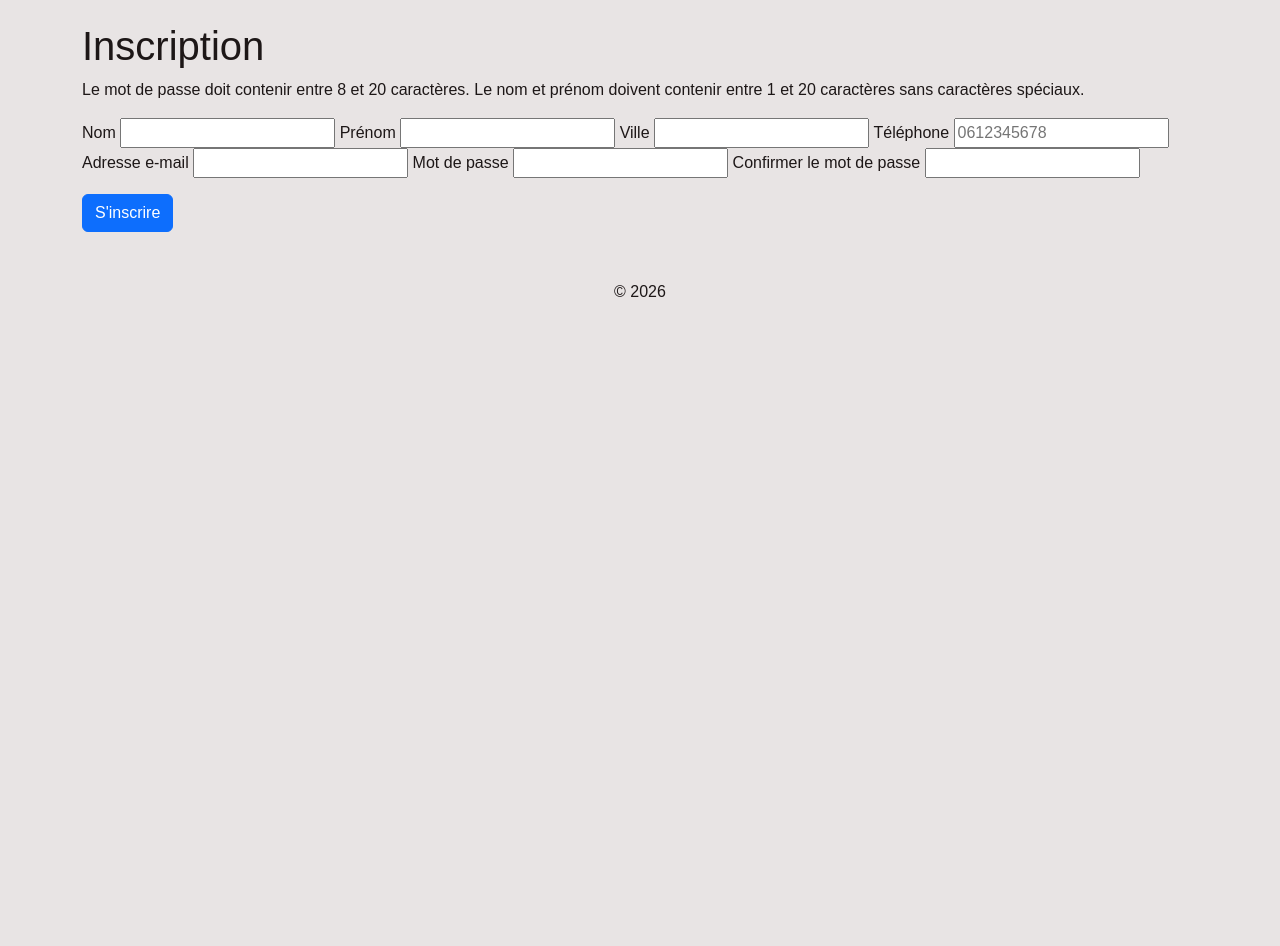
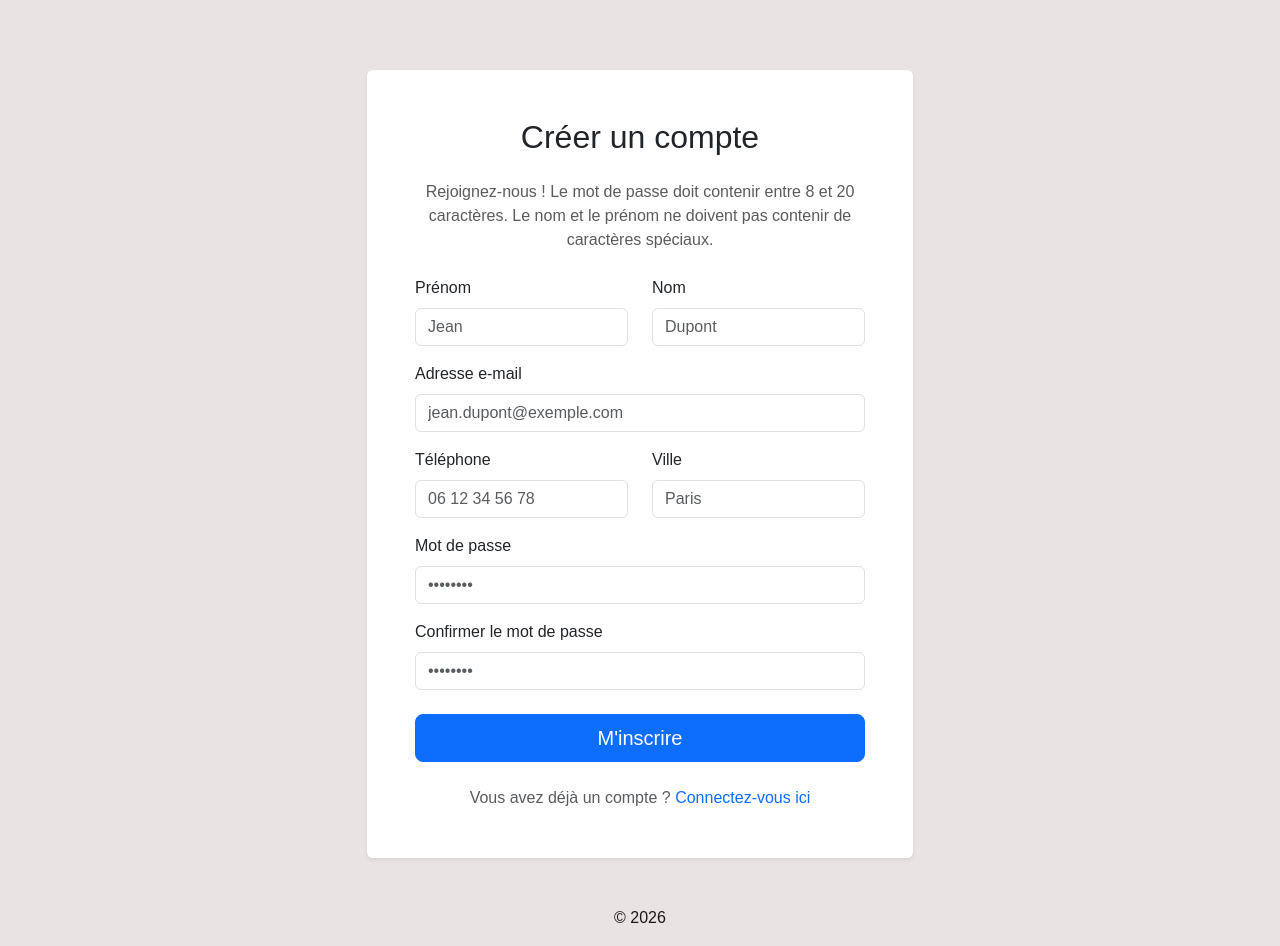
Before and after one commit to Paul272007/SAE_2_456, a PHP site: template views/Register.twig in a window 1280 px wide. Shown: the part 77-1023 px from the top of the page. Before the commit the page ends 374 px from the top, so only its background shows below. Run offline with PHP 8.4, Linux system fonts and the light colour scheme; the template is opened without the code that fills it, so the values that code supplies are empty; some libraries are stand-ins or nearby versions.

Commit message:
refonte vue register

```diff
--- a/controllers/RegisterController.php
+++ b/controllers/RegisterController.php
@@ -82,7 +82,7 @@ class RegisterController extends Controller
             $password,      // cli_password
             date('Y-m-d')   // cli_date_connec
         ]);
-        $_SESSION['flash_success'] = 'account_created';
+        $_SESSION['flash_success'] = 'Votre compte a été créé avec succès. Vous pouvez maintenant vous connecter.';
 
         // Si un panier était en attente, connecter directement et finaliser
         if (!empty($_SESSION['cart'])) {
--- a/views/Register.twig
+++ b/views/Register.twig
@@ -1,36 +1,67 @@
 {% extends "layout.twig" %}
 
 {% block content %}
-    <h1>Inscription</h1>
+<div class="row justify-content-center">
+    <div class="col-md-8 col-lg-6">
+        <div class="card shadow-sm border-0 mt-5">
+            <div class="card-body p-5">
+                <h2 class="text-center mb-4" style="color: var(--primary-color);">Créer un compte</h2>
 
-    <form action="index.php?route=register" method="POST">
-        <p>
-            Le mot de passe doit contenir entre 8 et 20 caractères.
-            Le nom et prénom doivent contenir entre 1 et 20 caractères sans caractères spéciaux.
-        </p>
-        <input type="hidden" name="csrf_token" value="{{ csrf_token }}">
+                <p class="text-muted text-center mb-4">
+                    Rejoignez-nous ! Le mot de passe doit contenir entre 8 et 20 caractères.
+                    Le nom et le prénom ne doivent pas contenir de caractères spéciaux.
+                </p>
 
-        <label for="cli_nom">Nom</label>
-        <input name="cli_nom" id="cli_nom" type="text" required maxlength="20">
+                <form action="index.php?route=register" method="POST">
+                    <input type="hidden" name="csrf_token" value="{{ csrf_token }}">
 
-        <label for="cli_prenom">Prénom</label>
-        <input name="cli_prenom" id="cli_prenom" type="text" required maxlength="20">
+                    <div class="row">
+                        <div class="col-md-6 mb-3">
+                            <label for="cli_prenom" class="form-label">Prénom</label>
+                            <input name="cli_prenom" id="cli_prenom" class="form-control" type="text" required maxlength="20" placeholder="Jean">
+                        </div>
+                        <div class="col-md-6 mb-3">
+                            <label for="cli_nom" class="form-label">Nom</label>
+                            <input name="cli_nom" id="cli_nom" class="form-control" type="text" required maxlength="20" placeholder="Dupont">
+                        </div>
+                    </div>
 
-        <label for="cli_ville">Ville</label>
-        <input name="cli_ville" id="cli_ville" type="text" required>
+                    <div class="mb-3">
+                        <label for="cli_courriel" class="form-label">Adresse e-mail</label>
+                        <input name="cli_courriel" id="cli_courriel" class="form-control" type="email" required placeholder="jean.dupont@exemple.com">
+                    </div>
 
-        <label for="cli_telephone">Téléphone</label>
-        <input name="cli_telephone" id="cli_telephone" type="tel" required placeholder="0612345678">
+                    <div class="row">
+                        <div class="col-md-6 mb-3">
+                            <label for="cli_telephone" class="form-label">Téléphone</label>
+                            <input name="cli_telephone" id="cli_telephone" class="form-control" type="tel" required placeholder="06 12 34 56 78">
+                        </div>
+                        <div class="col-md-6 mb-3">
+                            <label for="cli_ville" class="form-label">Ville</label>
+                            <input name="cli_ville" id="cli_ville" class="form-control" type="text" required placeholder="Paris">
+                        </div>
+                    </div>
 
-        <label for="cli_courriel">Adresse e-mail</label>
-        <input name="cli_courriel" id="cli_courriel" type="email" required>
+                    <div class="mb-3">
+                        <label for="password" class="form-label">Mot de passe</label>
+                        <input name="password" id="password" class="form-control" type="password" required minlength="8" maxlength="20" placeholder="••••••••">
+                    </div>
 
-        <label for="password">Mot de passe</label>
-        <input name="password" id="password" type="password" required minlength="8" maxlength="20">
+                    <div class="mb-4">
+                        <label for="confirm_password" class="form-label">Confirmer le mot de passe</label>
+                        <input name="confirm_password" id="confirm_password" class="form-control" type="password" required minlength="8" maxlength="20" placeholder="••••••••">
+                    </div>
 
-        <label for="confirm_password">Confirmer le mot de passe</label>
-        <input name="confirm_password" id="confirm_password" type="password" required minlength="8" maxlength="20">
+                    <div class="d-grid gap-2">
+                        <button type="submit" class="btn btn-primary btn-lg">M'inscrire</button>
+                    </div>
 
-        <button type="submit" class="btn btn-primary mt-3">S'inscrire</button>
-    </form>
+                    <p class="text-center mt-4 mb-0 text-muted">
+                        Vous avez déjà un compte ? <a href="index.php?route=login" class="text-decoration-none">Connectez-vous ici</a>
+                    </p>
+                </form>
+            </div>
+        </div>
+    </div>
+</div>
 {% endblock %}
```
